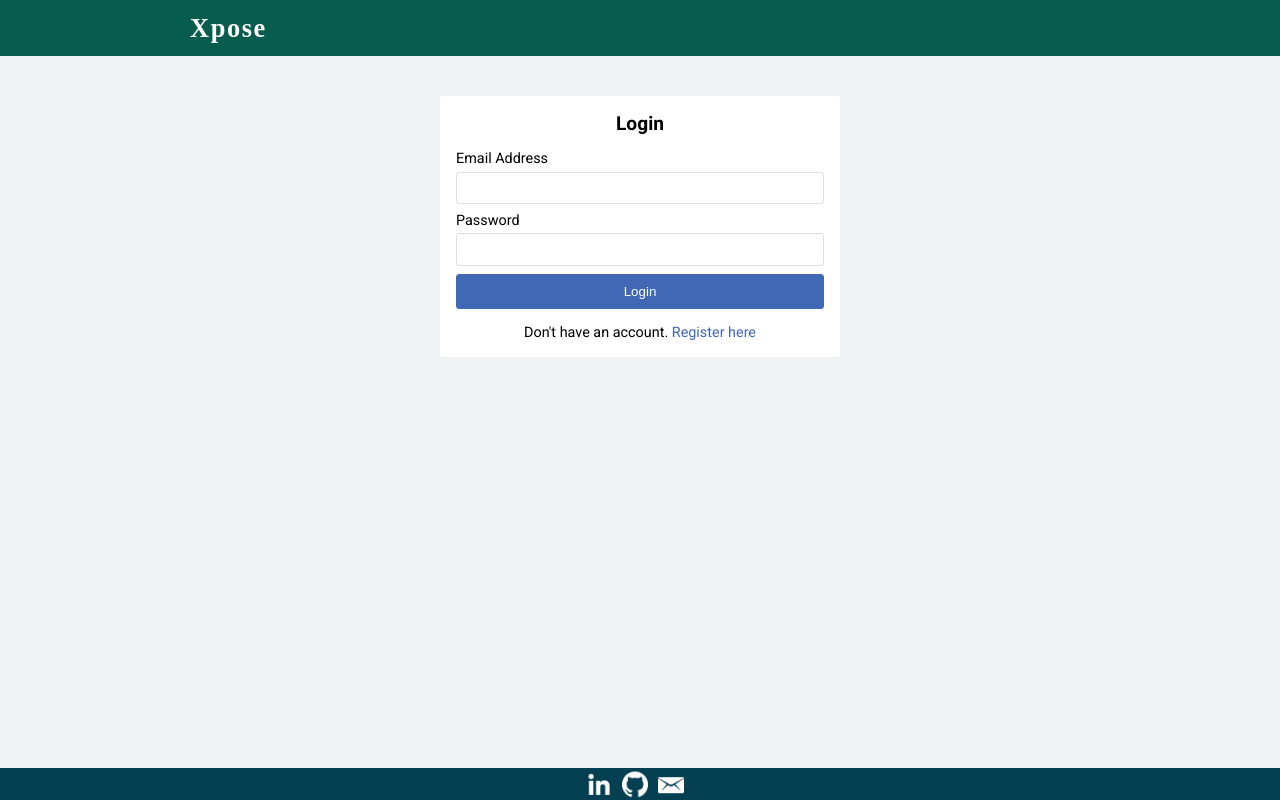
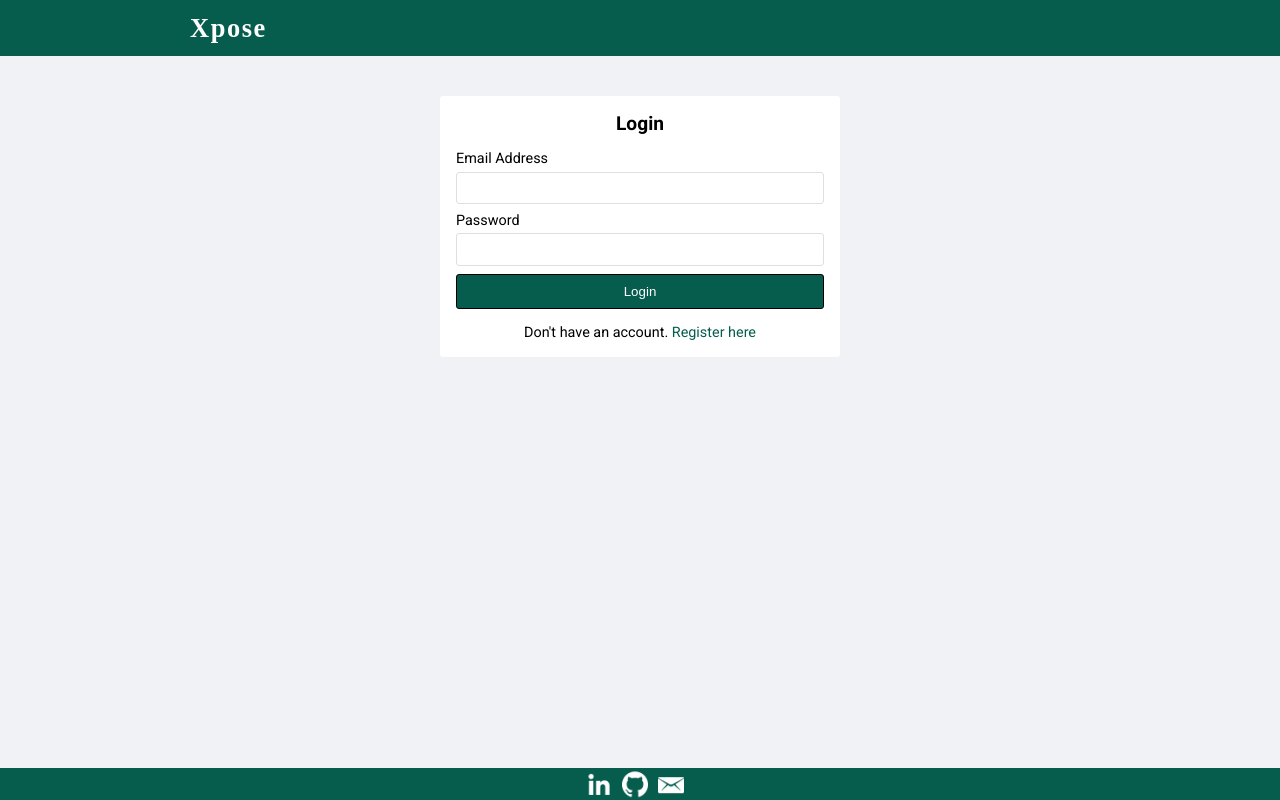
Before and after one commit to RX-78GP02A/xpose-frontend, a React app: page / in a window 1280 px wide. Built offline with nearby package versions, Linux system fonts and the light colour scheme; a web font is replaced by a local one.

Commit message:
updated image containers

```diff
--- a/src/assets/css/styled-css.js
+++ b/src/assets/css/styled-css.js
@@ -72,7 +72,7 @@ export const Btn = styled.button`
   font-size: 0.8em;
   font-weight: 500;
   letter-spacing: 0.02em;
-  color: #333;
+  color: #065c4d;;
   border-radius: 3px;
   cursor: pointer;
   background: #f5f6f7;
@@ -87,15 +87,15 @@ export const Btn = styled.button`
   ${(props) =>
     props.blue &&
     css`
-      background: #4168b4;
-      border: 1px solid #4168b4;
+      background: #065c4d;;
+      border: 1px solid #000000;
       color: white;
       &:hover {
-        background: #365899;
+        background: #0a816d;
       }
       &:disabled {
         background: #9db7d2;
-        border: 1px solid #9db7d2;
+        border: 1px solid ##000000;
         cursor: default;
       }
     `};
--- a/src/components/Follow/style.css
+++ b/src/components/Follow/style.css
@@ -29,13 +29,13 @@
 }
 
 .follow {
-  background: #4168b4;
-  border: 1px solid #4168b4;
+  background: #065c4d;
+  border: 1px solid #000000;
   border-radius: 3px;
   color: #fff;
 }
 
 .follow:hover {
-  background: #375eac;
-  border: 1px solid #375eac;
+  background: #0a816d;
+  border: 1px solid #000000;
 }
--- a/src/components/Footer/style.css
+++ b/src/components/Footer/style.css
@@ -7,14 +7,14 @@
   bottom: 0;
   left: 0;
   width: 100%;
-  background: #044052;
+  background: #065c4d;
   color: #fff;
   height: 2em;
 }
 
 .footer a {
   font-weight: bold;
-  color: #4168b4;
+  color: #076656;
   text-decoration: none;
 }
 
--- a/src/components/Post/style.css
+++ b/src/components/Post/style.css
@@ -23,7 +23,7 @@
 }
 
 .user-details a {
-  color: #4268b4;
+  color: #087260;;
   text-decoration: none;
   margin: 0;
   font-weight: 500;
--- a/src/components/Profile/edit-profile.css
+++ b/src/components/Profile/edit-profile.css
@@ -65,6 +65,6 @@
 }
 
 .save-btn button:hover {
-  background: #06536b;
-  border: 1px solid #3057a5;
+  background: #0a816d;
+  border: 1px solid #000000;
 }
--- a/src/pages/Homepage/style.css
+++ b/src/pages/Homepage/style.css
@@ -47,7 +47,7 @@
   padding: 0.5em;
   background: white;
   text-align: center;
-  color: #4268b4;
+  color: #065c4d;
   margin-bottom: 1em;
 }
 
--- a/src/pages/Register/style.css
+++ b/src/pages/Register/style.css
@@ -37,8 +37,8 @@
 }
 
 .form-row button {
-  background: #4168b4;
-  border: 1px solid #4168b4;
+  background: #065c4d;
+  border: 1px solid #000000;
   border-radius: 3px;
   color: white;
   padding: 0.7em;
@@ -53,7 +53,7 @@
 
 .footer-text a {
   text-decoration: none;
-  color: #4168b4;
+  color: #065c4d;;
 }
 
 .footer-text a:hover {
```
